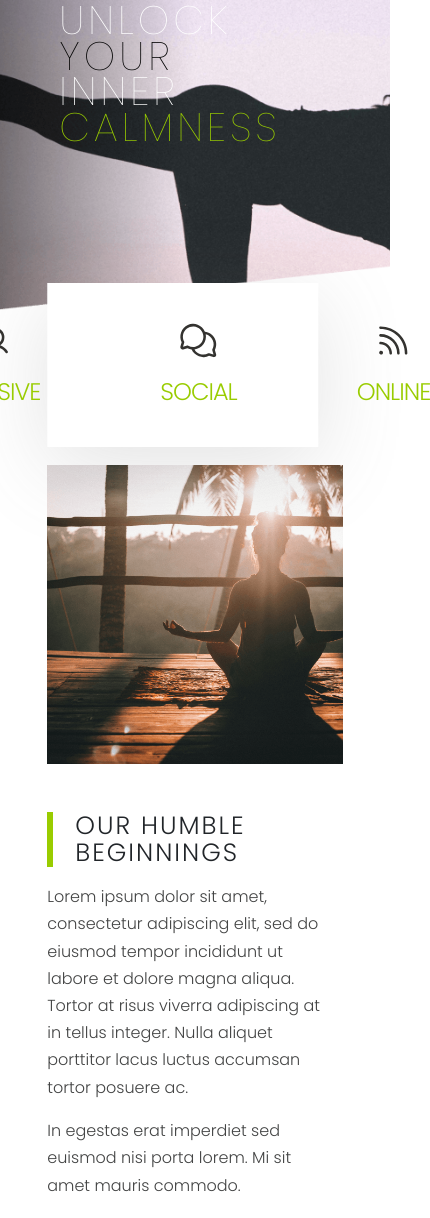
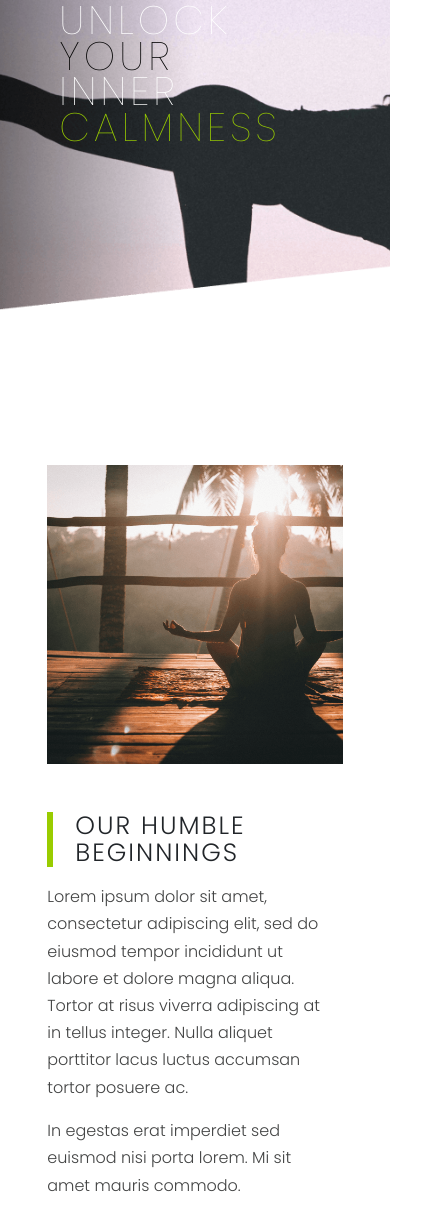
Before and after one commit to alexchrysovergis/InnerZen, a plain HTML site: page htdocs/index.html in a window 390 px wide. Shown: the part 201-1419 px from the top of the page, 430 px wide, since content can reach past the window. Drawn offline with Linux system fonts and the light colour scheme.

Commit message:
Minor Update

```diff
--- a/htdocs/index.html
+++ b/htdocs/index.html
@@ -33,7 +33,7 @@
                 <h1 class="hero-title text-white">unlock <span class="text-black">your</span> inner <span class="hero-keyword">calmness</span></h1>
             </div>
 
-            <div class="col-12 hero-box bg-white position-absolute d-flex justify-content-center align-items-center">
+            <div class="col-12 hero-box bg-white position-absolute d-none d-lg-flex justify-content-center align-items-center">
                 <a class="hero-box-cta text-decoration-none" href="">
                     <img class="hero-box-cta-icon d-block mx-auto" src="assets/img/Icons/inclusive-icon.svg" alt="Inclusive Icon">
                     Inclusive
@@ -53,7 +53,7 @@
     <!-- End of Hero Section -->
 
     <!-- About Section -->
-    <section class="about-section container-fluid content-padding d-flex justify-content-between">
+    <section class="about-section container-fluid content-padding d-flex justify-content-center">
         <div class="row">
             <div class="about-section-item-1 col-12 col-lg-6 d-flex flex-column justify-content-center ps-0 py-5 py-lg-5">
                 <img class="img-fluid" src="assets/img/innerzen-humble-beginnings-section-image.png" alt="Innerzen Humble Beginnings Section Image">
--- a/src/scss/components/_header.scss
+++ b/src/scss/components/_header.scss
@@ -1,6 +1,7 @@
 .header {
     @include clamp('padding-top', 15px, 5.2vw, 27px);
     text-transform: uppercase;
+    z-index: $z-index-header;
 
     .menu {
         ul {
```
Also changed, not shown: htdocs/dist/css/styles.min.css.
